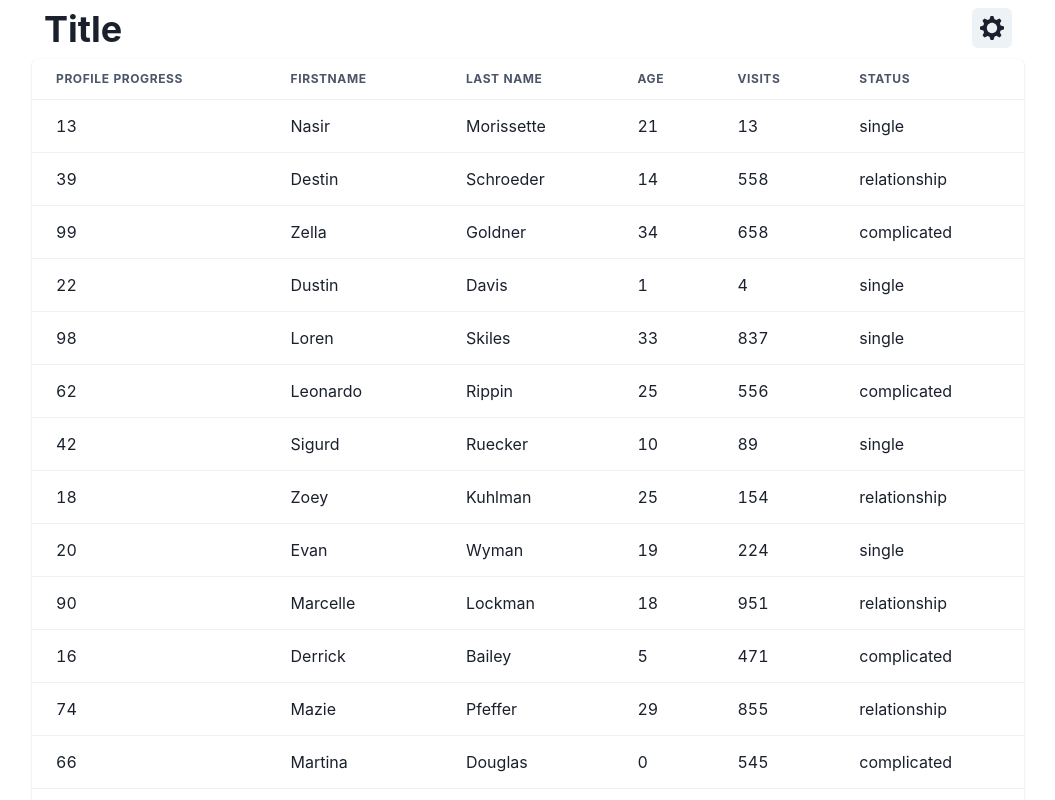
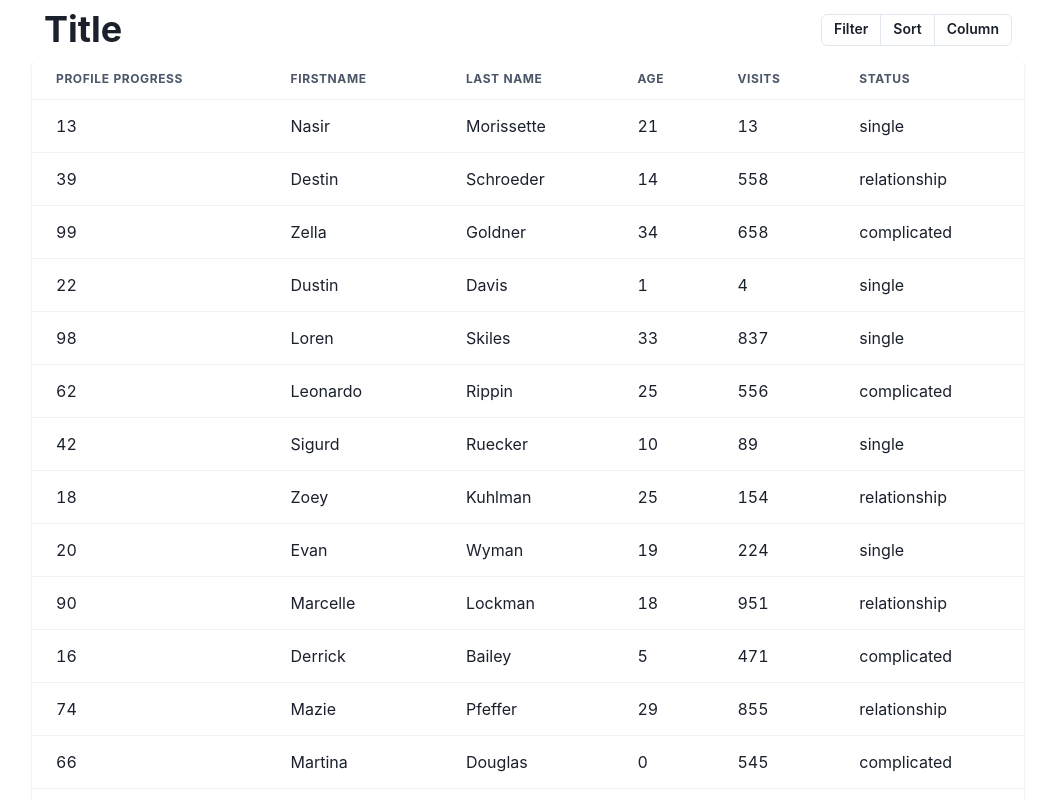
Before and after one commit to owenchang1992/Headless-Table-Example, a React (Vite) app: page / in a window 1280 px wide. Shown: the top 800 px of the page, without its empty margins (112-1167 px from the left). Built offline with nearby package versions, Linux system fonts and the light colour scheme.

Commit message:
feat: add button group

```diff
--- a/src/App.tsx
+++ b/src/App.tsx
@@ -23,7 +23,7 @@ import {
 } from '@tanstack/react-table';
 
 import { makeData, Person } from './mock/makeData'
-import TableHeader from './components/TableHeader';
+import TableHeader from './components/Table/TableHeader';
 
 const defaultColumns: ColumnDef<Person>[] = [
   {
@@ -89,7 +89,7 @@ function App() {
 
   return (
     <Container h="100vh" maxW='container.lg'>
-      <TableHeader table={table} setColumnOrder={setColumnOrder} />
+      <TableHeader table={table} />
       <Card>
         <TableContainer>
           <Table>
--- a/src/components/TableHeader.tsx
+++ b/src/components/Table/TableHeader.tsx
@@ -1,6 +1,6 @@
 import React from 'react';
 import { Table, Column } from '@tanstack/react-table';
-import { Person } from '../mock/makeData';
+import { Person } from '../../mock/makeData';
 import {
   Drawer,
   DrawerBody,
@@ -20,10 +20,11 @@ import {
   Divider,
   useBreakpointValue,
   DrawerProps,
+  ButtonGroup,
 } from '@chakra-ui/react'
 import { Reorder, useMotionValue } from "framer-motion";
-import { useRaisedShadow } from '../hooks/useRaisedShadow';
-import { SettingsIcon } from '@chakra-ui/icons';
+import { useRaisedShadow } from '../../hooks/useRaisedShadow';
+import { BsLayoutThreeColumns } from 'react-icons/bs';
 
 interface Props {
   item: Column<Person, unknown>
@@ -50,14 +51,24 @@ export const Item = ({ item }: Props) => {
   );
 };
 
-const FilterPanel = ({ table }: { table: Table<Person>, setColumnOrder: (newOrder: any[]) => void }) => {
+const TableHeaderPanel = ({ table }: { table: Table<Person> }) => {
   const { isOpen, onOpen, onClose } = useDisclosure()
   const placement = useBreakpointValue<DrawerProps['placement']>({ base: 'bottom', md: 'right' })
 
   return (
-    <Flex justifyContent="space-between" py={2} px={3}>
+    <Flex justifyContent="space-between" alignItems="center" py={2} px={3}>
       <Heading>Title</Heading>
-      <IconButton as={SettingsIcon} onClick={onOpen} aria-label={''} p={2}/>
+      <ButtonGroup size="sm" isAttached variant='outline'>
+        <Button>
+          Filter
+        </Button>
+        <Button>
+          Sort
+        </Button>
+        <Button onClick={onOpen} aria-label={'column'}>
+          Column
+        </Button>
+      </ButtonGroup>
       <Drawer
         isOpen={isOpen}
         placement={placement}
@@ -90,9 +101,8 @@ const FilterPanel = ({ table }: { table: Table<Person>, setColumnOrder: (newOrde
           </DrawerFooter>
         </DrawerContent>
       </Drawer>
-
     </Flex>
   )
 }
 
-export default FilterPanel;
+export default TableHeaderPanel;
```
